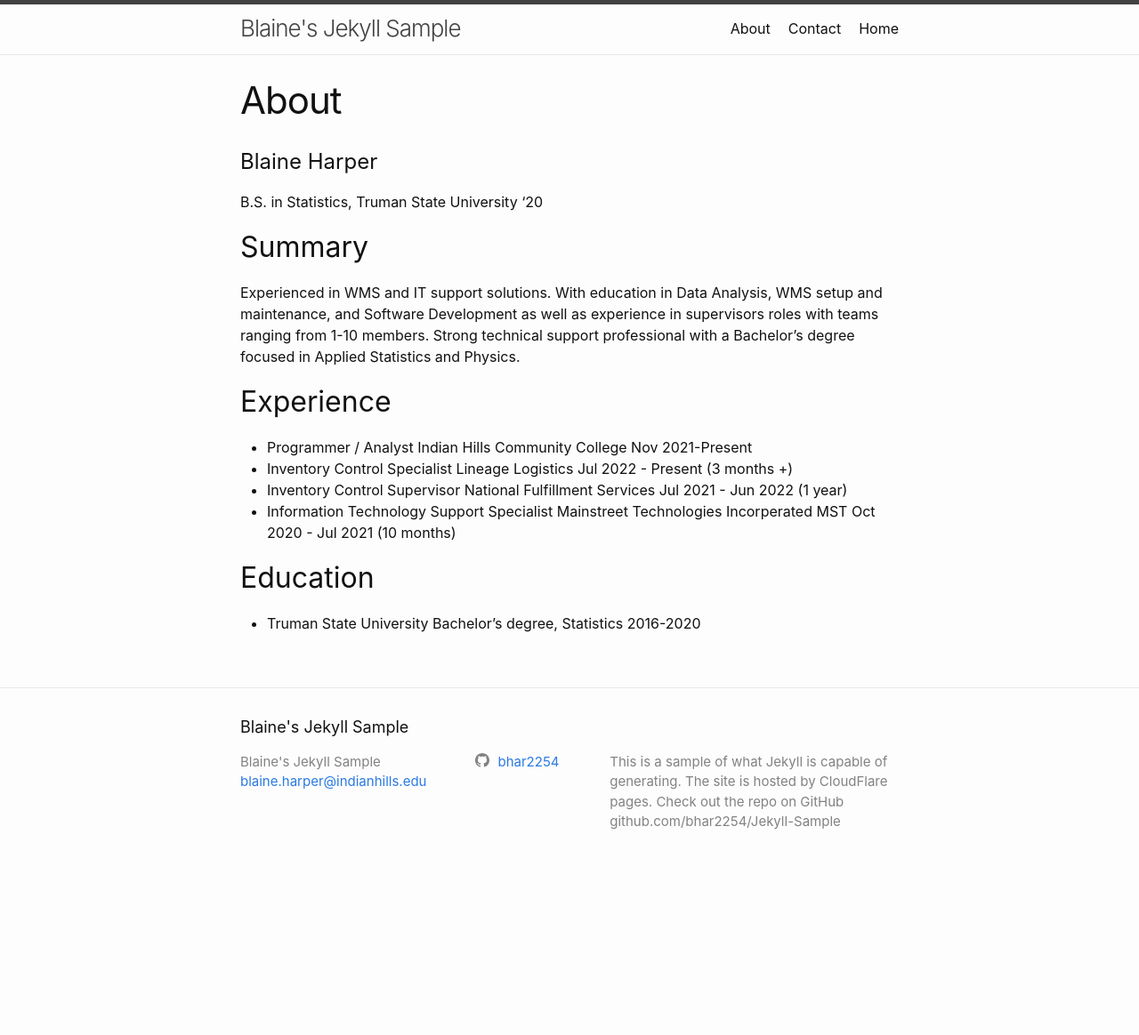
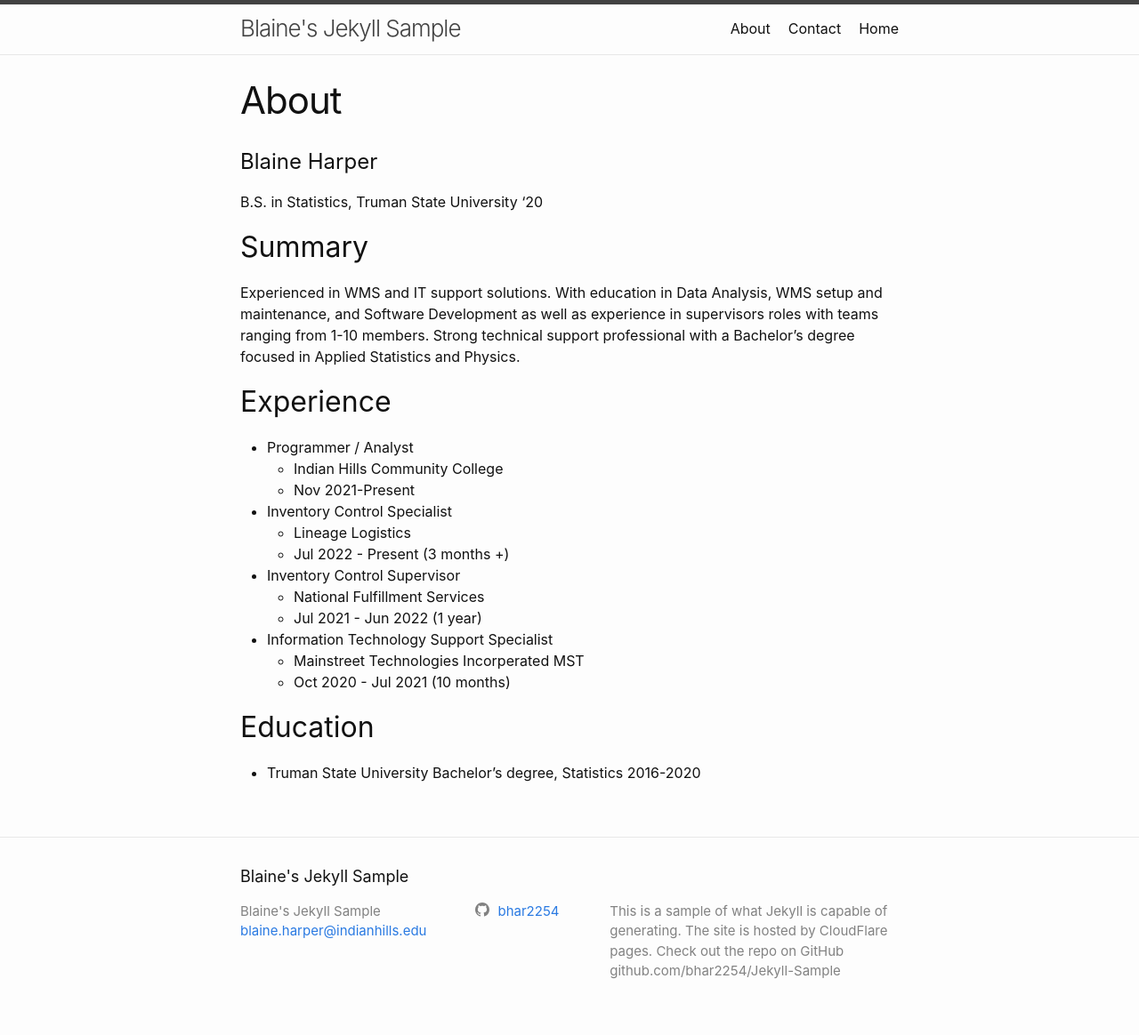
Before and after one commit to bhar2254/Jekyll-Sample, a Jekyll site: the page built from about.markdown, in a window 1280 px wide. Shown: the whole page at 89% size. Built offline with Jekyll 4.4.1, drawn with Linux system fonts in a browser that asks for light colours; before the commit the page ends 996 px from its top, so only the background shows below that.

```diff
--- a/about.markdown
+++ b/about.markdown
@@ -15,17 +15,17 @@ Experienced in WMS and IT support solutions. With education in Data Analysis, WM
 ## Experience
 
 + Programmer / Analyst
-	Indian Hills Community College
-	Nov 2021-Present
+	- Indian Hills Community College
+	- Nov 2021-Present
 + Inventory Control Specialist
-	Lineage Logistics
-	Jul 2022 - Present (3 months +)
+	- Lineage Logistics
+	- Jul 2022 - Present (3 months +)
 + Inventory Control Supervisor
-	National Fulfillment Services
-	Jul 2021 - Jun 2022 (1 year)
+	- National Fulfillment Services
+	- Jul 2021 - Jun 2022 (1 year)
 + Information Technology Support Specialist
-	Mainstreet Technologies Incorperated MST
-	Oct 2020 - Jul 2021 (10 months)
+	- Mainstreet Technologies Incorperated MST
+	- Oct 2020 - Jul 2021 (10 months)
 
 ## Education
 
```
